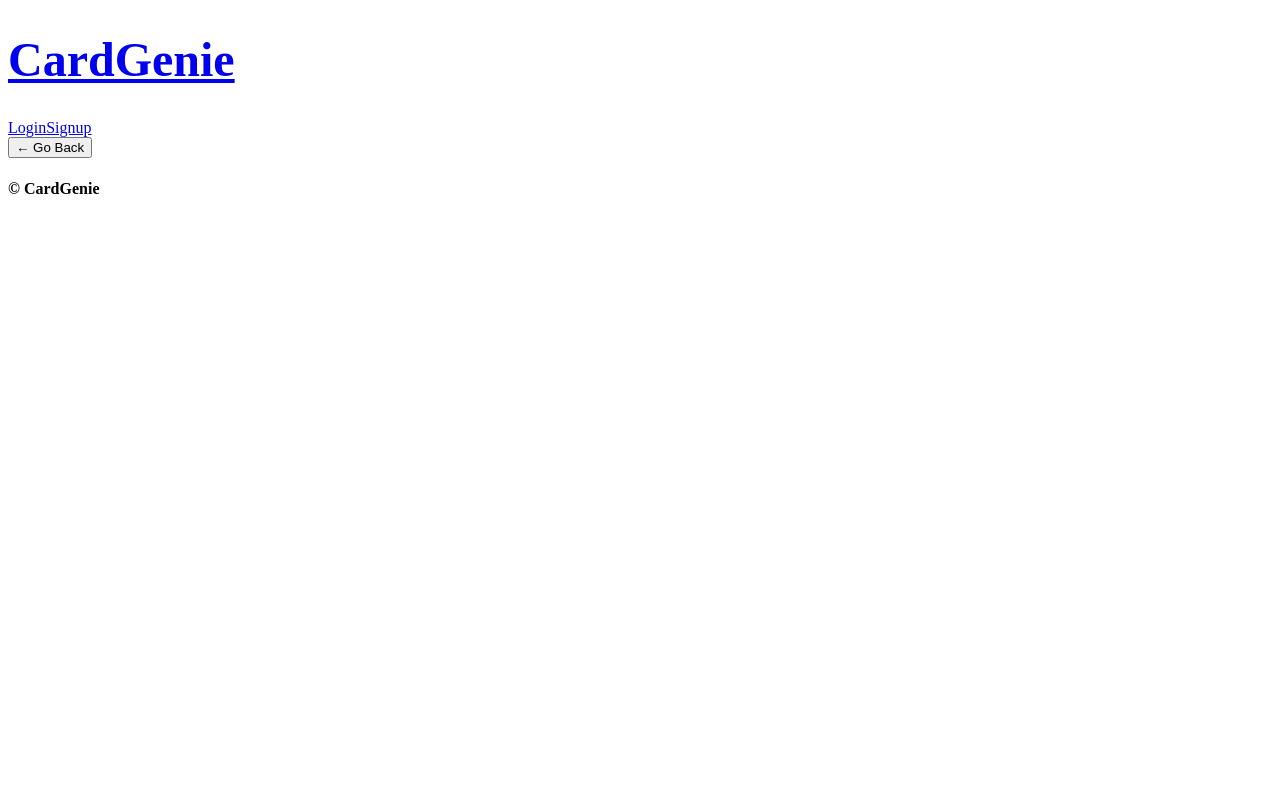
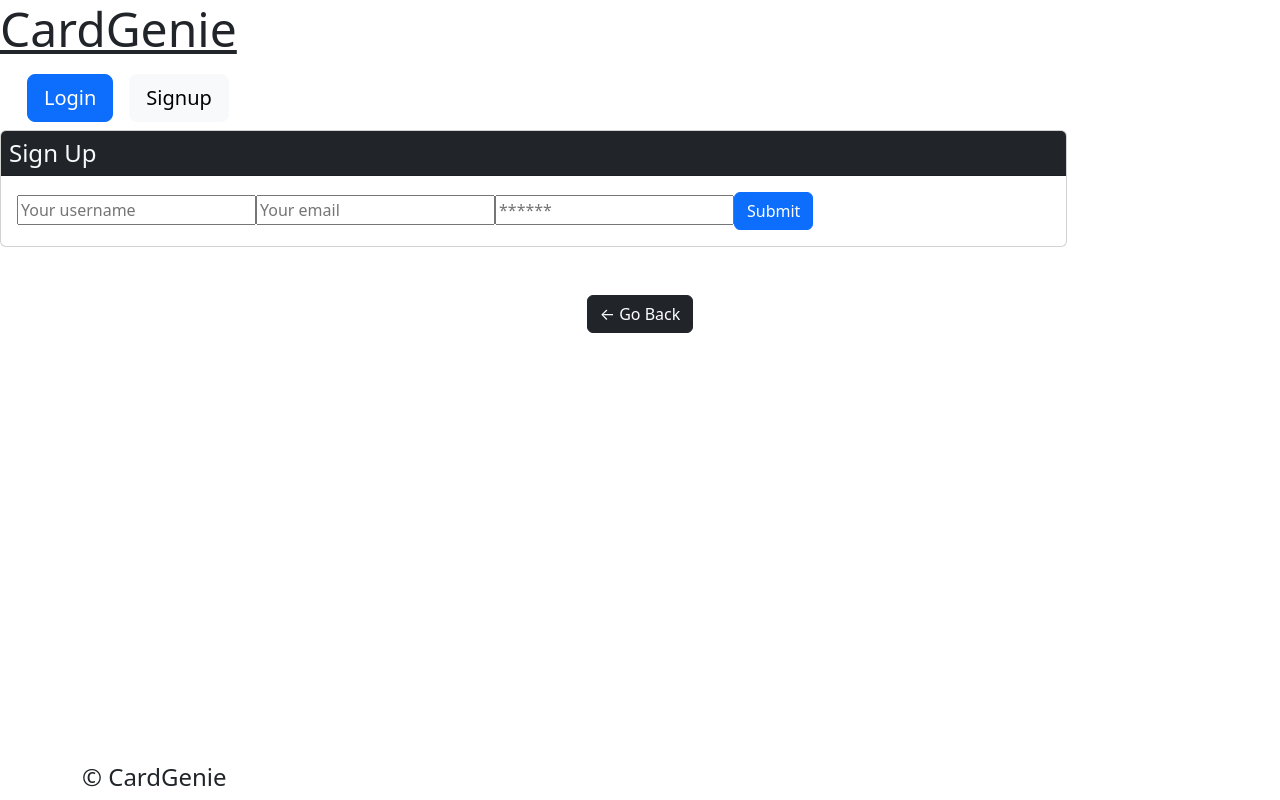
Before and after one commit to belenandrade2000/ScamWareness, a React (Create React App) app in the folder client/: page /signup in a window 1280 px wide. Built offline with nearby package versions, Linux system fonts and the light colour scheme.

Commit message:
{login +sign up

```diff
--- a/client/src/App.js
+++ b/client/src/App.js
@@ -9,8 +9,8 @@ import { setContext } from '@apollo/client/link/context';
 import { BrowserRouter as Router, Routes, Route } from 'react-router-dom';
 
 import Home from './pages/Home';
-// import Signup from './pages/Signup';
-// import Login from './pages/Login';
+import Signup from './pages/SignUp';
+import Login from './pages/Login';
 // import Profile from './pages/Profile';
 import Header from './components/Header';
 import Footer from './components/Footer';
@@ -49,7 +49,7 @@ function App() {
       <Router>
         <div className="flex-column justify-flex-start min-100-vh">
           <Header />
-          <div className="container">
+          <div>
             <Routes>
               <Route
 
@@ -65,7 +65,7 @@ function App() {
                 element={<Demo />}
               />
 
-              {/* <Route
+               <Route
                 path="/login"
                 element={<Login />}
               />
@@ -73,14 +73,14 @@ function App() {
                 path="/signup"
                 element={<Signup />}
               />
-              <Route
+              {/* <Route
                 path="/me"
                 element={<Profile />}
               />
               <Route
                 path="/profiles/:username"
                 element={<Profile />}
-              />
+              /> */}
               {/*
               <Route
                 path="/creditcards/:creditcard"
--- a/client/src/components/Footer.js
+++ b/client/src/components/Footer.js
@@ -16,7 +16,7 @@ const Footer = () => {
             &larr; Go Back
           </button>
         )}
-        <h4>&copy; CardGenie</h4>
+        <h4 style={{"position": "absolute", "bottom": 0, "textAlign": "center"}}>&copy; CardGenie</h4>
       </div>
     </footer>
   );
--- a/client/src/components/Header.js
+++ b/client/src/components/Header.js
@@ -9,10 +9,10 @@ const Header = () => {
     Auth.logout();
   };
   return (
-    <header>
-      <div className="container flex-column justify-space-between-lg justify-center align-center text-center">
+    <header style={{"display": "flex", "flexDirection": "row"}}>
+      <div >
         <Link className="text-dark" to="/">
-          <h1 style={{ "fontSize": '3rem',  }}>
+          <h1 style={{ "fontSize": '3rem',"display": "flex", "justifyContent": "flex-start"}}>
             CardGenie
           </h1>
         </Link>
@@ -28,12 +28,14 @@ const Header = () => {
             </>
           ) : (
             <>
+            <div style={{"display": "flex", "justifyContent": "flex-end"}}>
               <Link className="btn btn-lg btn-primary m-2" to="/login">
                 Login
               </Link>
               <Link className="btn btn-lg btn-light m-2" to="/signup">
                 Signup
               </Link>
+              </div>
             </>
           )}
         </div>
--- a/client/src/index.js
+++ b/client/src/index.js
@@ -2,7 +2,7 @@ import React from 'react';
 import ReactDOM from 'react-dom';
 import './index.css';
 import App from './App';
-'bootstrap/dist/css/bootstrap.css';
+import 'bootstrap/dist/css/bootstrap.css';
 // import reportWebVitals from './reportWebVitals';
 
 
--- a/client/src/pages/Home.js
+++ b/client/src/pages/Home.js
@@ -6,8 +6,8 @@ import { Link } from 'react-router-dom';
 const Home = () => {
 
 return (
-  <div>
-      <div> Card Genie</div>
+  <div style={{"marginTop": "60px", "marginLeft": "10px"}}>
+      <div > Card Genie</div>
       <div> THE ULTIMATE CREDIT CARD LIBRARY</div>
       <div> In search for a credit card? Stressed about which one to choose from the thousands of cards out there? Here you can view all credit cards, view them based on what you want, and compare benefits. If you want to save a credit card for future reference, add a like and it will be saved to your profile for easy access. You can even see and leave reviews about each credit card. </div>
 
--- a/client/src/pages/Login.js
+++ b/client/src/pages/Login.js
@@ -40,8 +40,55 @@ const Login = (props) => {
     });
   };
 
-//our code here
+  return (
+    <main className="flex-row justify-center mb-4">
+      <div className="col-12 col-lg-10">
+        <div className="card">
+          <h4 className="card-header bg-dark text-light p-2">Login</h4>
+          <div className="card-body">
+            {data ? (
+              <p>
+                Success! You may now head{' '}
+                <Link to="/">back to the homepage.</Link>
+              </p>
+            ) : (
+              <form onSubmit={handleFormSubmit}>
+                <input
+                  className="form-input"
+                  placeholder="Your email"
+                  name="email"
+                  type="email"
+                  value={formState.email}
+                  onChange={handleChange}
+                />
+                <input
+                  className="form-input"
+                  placeholder="******"
+                  name="password"
+                  type="password"
+                  value={formState.password}
+                  onChange={handleChange}
+                />
+                <button
+                  className="btn btn-block btn-primary"
+                  style={{ cursor: 'pointer' }}
+                  type="submit"
+                >
+                  Submit
+                </button>
+              </form>
+            )}
 
-}
+            {error && (
+              <div className="my-3 p-3 bg-danger text-white">
+                {error.message}
+              </div>
+            )}
+          </div>
+        </div>
+      </div>
+    </main>
+  );
+};
 
-  export default Login;
+export default Login;
--- a/client/src/pages/SignUp.js
+++ b/client/src/pages/SignUp.js
@@ -38,8 +38,63 @@ const Signup = () => {
     }
   };
 
-//our code here
+  return (
+    <main className="flex-row justify-center mb-4">
+      <div className="col-12 col-lg-10">
+        <div className="card">
+          <h4 className="card-header bg-dark text-light p-2">Sign Up</h4>
+          <div className="card-body">
+            {data ? (
+              <p>
+                Success! You may now head{' '}
+                <Link to="/">back to the homepage.</Link>
+              </p>
+            ) : (
+              <form onSubmit={handleFormSubmit}>
+                <input
+                  className="form-input"
+                  placeholder="Your username"
+                  name="username"
+                  type="text"
+                  value={formState.name}
+                  onChange={handleChange}
+                />
+                <input
+                  className="form-input"
+                  placeholder="Your email"
+                  name="email"
+                  type="email"
+                  value={formState.email}
+                  onChange={handleChange}
+                />
+                <input
+                  className="form-input"
+                  placeholder="******"
+                  name="password"
+                  type="password"
+                  value={formState.password}
+                  onChange={handleChange}
+                />
+                <button
+                  className="btn btn-block btn-primary"
+                  style={{ cursor: 'pointer' }}
+                  type="submit"
+                >
+                  Submit
+                </button>
+              </form>
+            )}
 
-    };
+            {error && (
+              <div className="my-3 p-3 bg-danger text-white">
+                {error.message}
+              </div>
+            )}
+          </div>
+        </div>
+      </div>
+    </main>
+  );
+};
 
-  export default Signup;
+export default Signup;
```
